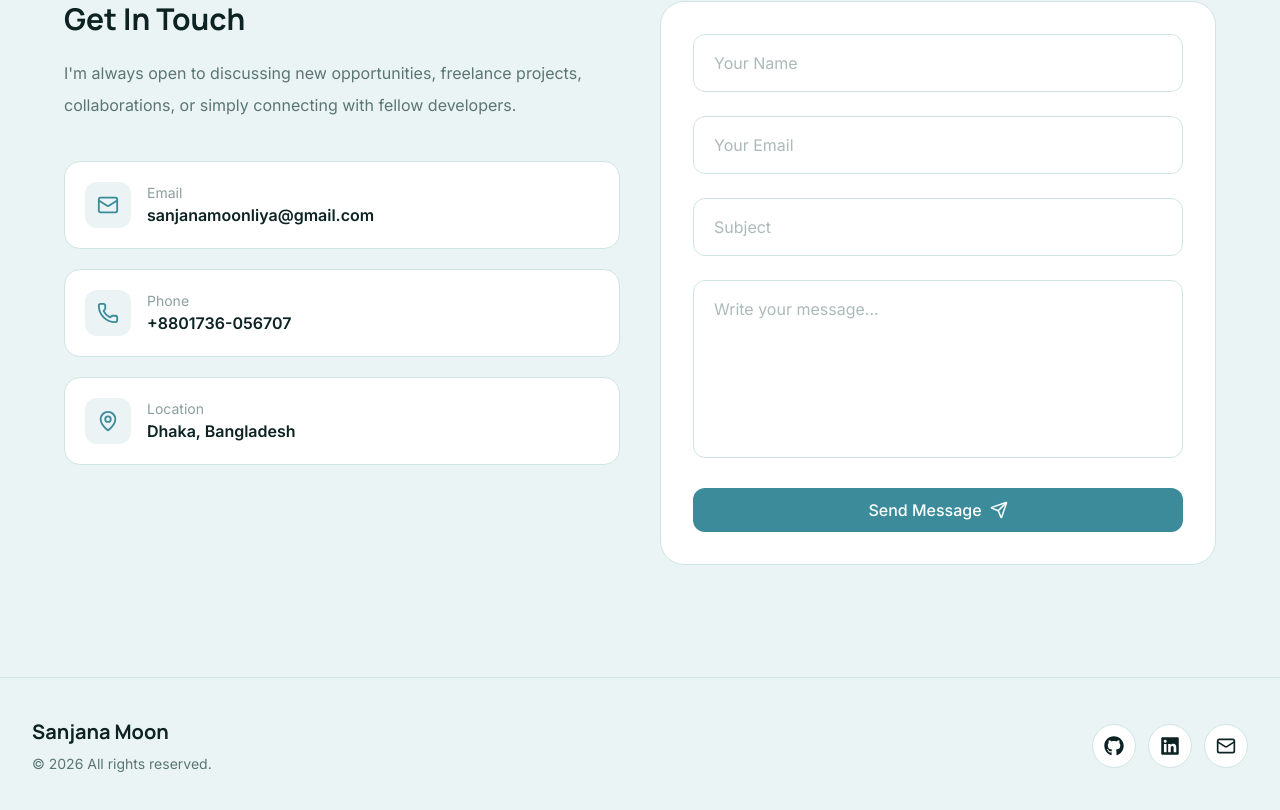
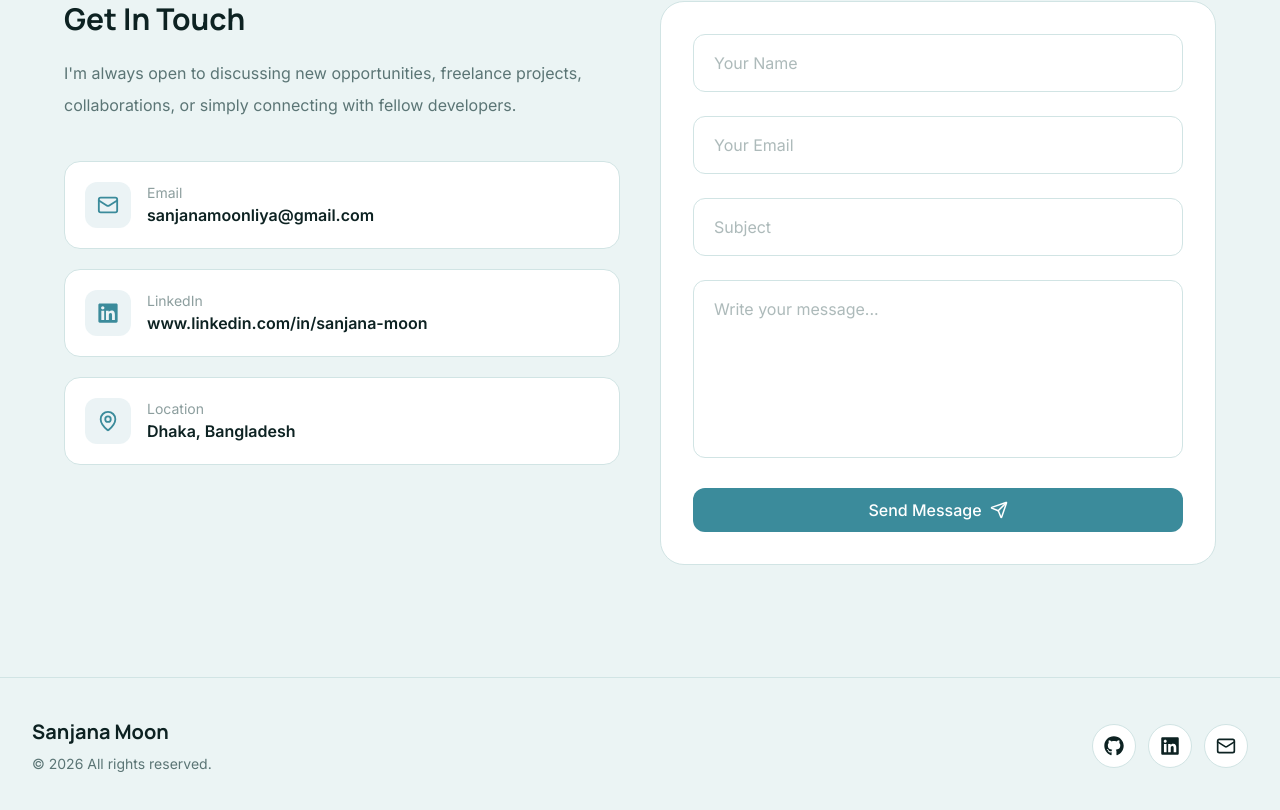
Before and after one commit to sanjana-moon/my-portfolio, a Next.js app: page / in a window 1280 px wide. Shown: the part 7273-8083 px from the top of the page. Built offline with nearby package versions, Linux system fonts and the light colour scheme.

Commit message:
contact section updated

```diff
--- a/src/components/sections/Contact.tsx
+++ b/src/components/sections/Contact.tsx
@@ -2,17 +2,12 @@
 
 import { useState } from "react";
 import emailjs from "@emailjs/browser";
-import {
-  Mail,
-  Phone,
-  MapPin,
-  Send,
-} from "lucide-react";
+import { Mail, MapPin, Send } from "lucide-react";
+import { FaLinkedin } from "react-icons/fa";
 
 import Container from "@/components/common/Container";
 import SectionHeading from "@/components/common/SectionHeading";
 import Button from "@/components/common/Button";
-
 import personal from "@/data/personal";
 
 export default function Contact() {
@@ -22,9 +17,7 @@ export default function Contact() {
     e: React.FormEvent<HTMLFormElement>
   ) => {
     e.preventDefault();
-
     setLoading(true);
-
     const form = e.currentTarget;
 
     try {
@@ -34,16 +27,13 @@ export default function Contact() {
         form,
         process.env.NEXT_PUBLIC_EMAILJS_PUBLIC_KEY!
       );
-
       alert("Message sent successfully!");
-
       form.reset();
     } catch (error) {
       console.error(error);
 
       alert("Failed to send message.");
     }
-
     setLoading(false);
   };
 
@@ -53,97 +43,80 @@ export default function Contact() {
       className="py-20 md:py-24 lg:py-28"
     >
       <Container>
-
         <SectionHeading
           title="Let's Work Together"
           subtitle="Have a project in mind or just want to say hello? Feel free to reach out."
         />
-
         <div className="mt-16 grid gap-10 lg:grid-cols-2">
 
           {/* Left */}
-
           <div>
-
             <h3 className="font-heading text-3xl font-bold text-heading">
               Get In Touch
             </h3>
-
             <p className="mt-5 leading-8 text-text">
               I'm always open to discussing new opportunities,
               freelance projects, collaborations, or simply
               connecting with fellow developers.
             </p>
-
             <div className="mt-10 space-y-5">
+              <div className="flex items-center gap-4 rounded-2xl border border-border bg-surface p-5">
+                <div className="rounded-xl bg-primary/10 p-3 text-primary">
+                  <Mail size={22} />
+                </div>
+                <div>
+                  <p className="text-sm text-text/70">
+                    Email
+                  </p>
+                  <p className="font-semibold text-heading">
+                    {personal.email}
+                  </p>
+                </div>
+              </div>
 
               <div className="flex items-center gap-4 rounded-2xl border border-border bg-surface p-5">
-
                 <div className="rounded-xl bg-primary/10 p-3 text-primary">
-                  <Mail size={22} />
+                  <FaLinkedin size={22} />
                 </div>
 
                 <div>
                   <p className="text-sm text-text/70">
-                    Email
+                    LinkedIn
                   </p>
 
-                  <p className="font-semibold text-heading">
-                    {personal.email}
-                  </p>
+                  <a
+                    href={personal.linkedin}
+                    target="_blank"
+                    rel="noopener noreferrer"
+                    className="font-semibold text-heading transition hover:text-primary"
+                  >
+                    {personal.linkedin.replace("https://", "")}
+                  </a>
                 </div>
-
               </div>
 
               <div className="flex items-center gap-4 rounded-2xl border border-border bg-surface p-5">
-
-                <div className="rounded-xl bg-primary/10 p-3 text-primary">
-                  <Phone size={22} />
-                </div>
-
-                <div>
-                  <p className="text-sm text-text/70">
-                    Phone
-                  </p>
-
-                  <p className="font-semibold text-heading">
-                    {personal.phone}
-                  </p>
-                </div>
-
-              </div>
-
-              <div className="flex items-center gap-4 rounded-2xl border border-border bg-surface p-5">
-
                 <div className="rounded-xl bg-primary/10 p-3 text-primary">
                   <MapPin size={22} />
                 </div>
-
                 <div>
                   <p className="text-sm text-text/70">
                     Location
                   </p>
-
                   <p className="font-semibold text-heading">
                     {personal.location}
                   </p>
                 </div>
-
               </div>
-
             </div>
-
           </div>
 
           {/* Right */}
-
           <div className="rounded-3xl border border-border bg-surface p-8">
-
             <form
               onSubmit={handleSubmit}
               className="space-y-6"
             >
-
               <input
                 type="text"
                 name="name"
@@ -151,7 +124,6 @@ export default function Contact() {
                 required
                 className="w-full rounded-xl border border-border bg-bg px-5 py-4 outline-none transition focus:border-primary"
               />
-
               <input
                 type="email"
                 name="email"
@@ -159,7 +131,6 @@ export default function Contact() {
                 required
                 className="w-full rounded-xl border border-border bg-bg px-5 py-4 outline-none transition focus:border-primary"
               />
-
               <input
                 type="text"
                 name="subject"
@@ -167,7 +138,6 @@ export default function Contact() {
                 required
                 className="w-full rounded-xl border border-border bg-bg px-5 py-4 outline-none transition focus:border-primary"
               />
-
               <textarea
                 name="message"
                 rows={6}
@@ -175,7 +145,6 @@ export default function Contact() {
                 required
                 className="w-full resize-none rounded-xl border border-border bg-bg px-5 py-4 outline-none transition focus:border-primary"
               />
-
               <Button
                 type="submit"
                 className="w-full"
@@ -192,13 +161,9 @@ export default function Contact() {
                   </>
                 )}
               </Button>
-
             </form>
-
           </div>
-
         </div>
-
       </Container>
     </section>
   );
--- a/src/data/personal.ts
+++ b/src/data/personal.ts
@@ -10,10 +10,12 @@ const personal = {
     "I'm a passionate Full Stack Developer who enjoys turning ideas into elegant digital experiences using modern web technologies.",
 
   about:
-    "I am a Computer Science and Technology student and an aspiring Full Stack Developer passionate about building modern, scalable, and user-friendly web applications. My programming journey started with curiosity and has grown into a commitment to continuous learning and problem-solving. I enjoy transforming ideas into clean, responsive, and intuitive digital experiences while exploring new technologies and best practices. Beyond programming, I have a passion for photography, enjoy discovering new ideas, and continuously work on improving both my technical and communication skills. I am always eager to embrace new challenges, collaborate with others, and contribute to meaningful projects that creates real value.",
+    "I am a Computer Science and Technology student and an aspiring Full Stack Developer passionate about building modern, scalable, and user-friendly web applications. My programming journey started with curiosity and has grown into a commitment to continuous learning and problem-solving. I enjoy transforming ideas into clean, responsive, and intuitive digital experiences while exploring new technologies and best practices. Beyond programming, I have a passion for photography, enjoy discovering new ideas, and continuously work on improving both my technical and communication skills. I am always eager to embrace new challenges, collaborate with others, and contribute to meaningful projects that create real value.",
 
   email: "sanjanamoonliya@gmail.com",
-  phone: "+8801736-056707",
+
+  linkedin: "https://www.linkedin.com/in/sanjana-moon",
+
   location: "Dhaka, Bangladesh",
 
   education: "B.Sc. (Honours) in Computer Science & Technology",
```
